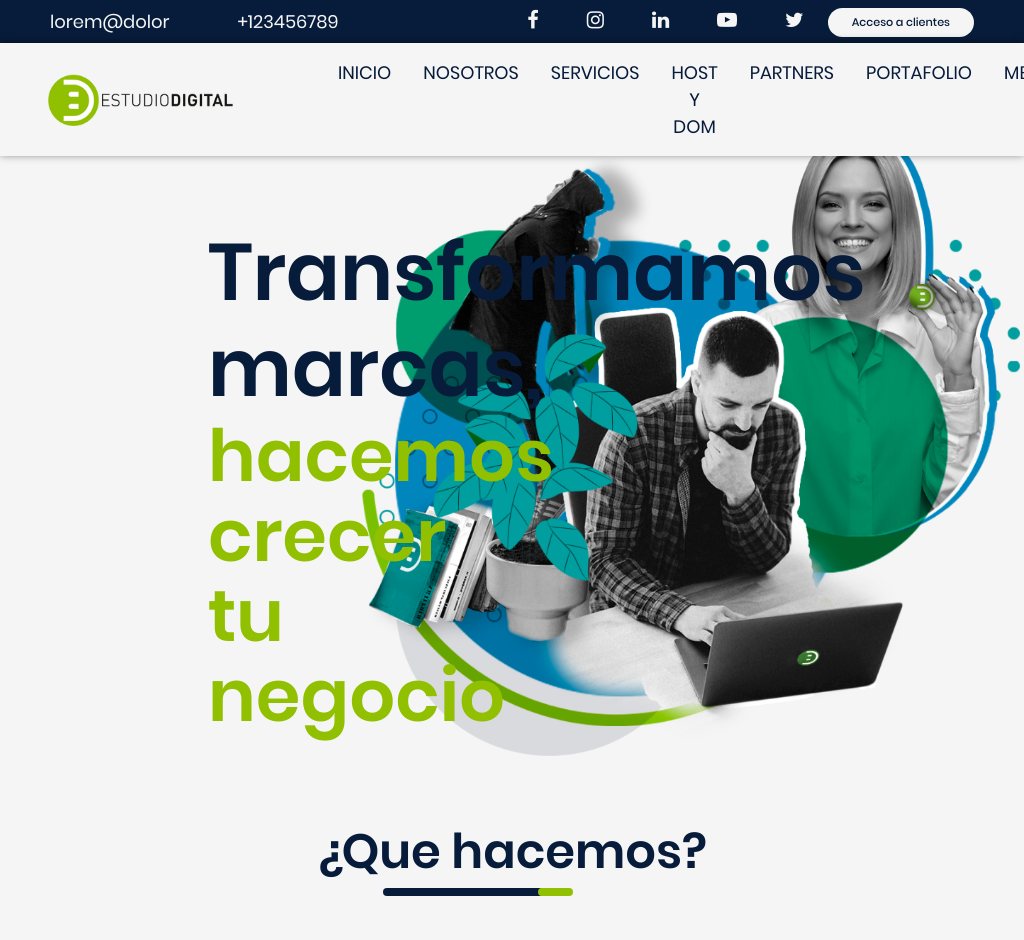
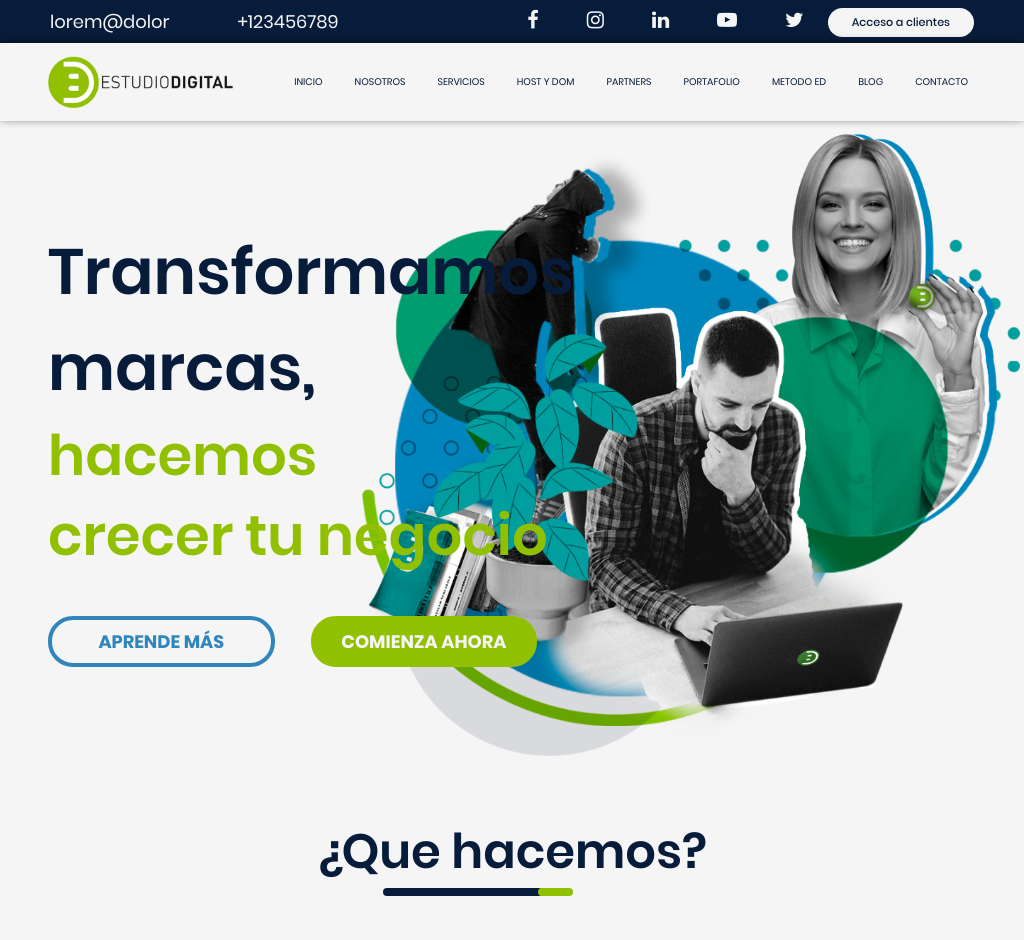
Before and after one commit to Wecan-dev/EstudioDigital-w, a PHP site: page / in a window 1024 px wide. Shown: the top 940 px of the page. Run offline with PHP 8.4, Linux system fonts and the light colour scheme; some libraries are stand-ins or nearby versions; some web fonts are replaced.

Commit message:
little changes

```diff
--- a/assets/css/main.css
+++ b/assets/css/main.css
@@ -599,6 +599,7 @@
 }
 .content-aliados__items{
 	width: 20%;
+	margin: .5rem;
 }
 .content-aliados__items img{
 	width: 100%;
--- a/assets/css/responsive.css
+++ b/assets/css/responsive.css
@@ -35,22 +35,27 @@
 		margin: 0;
 	}
 	.main-banner__text{
-		top: 0;
+		top: 10%;
 		width: 100%;
 		padding: 0 1rem;
 	}
 	.main-banner__title p, .main-banner__title span, .main-banner__title h3{
-		font-size: 2.5rem;
+		font-size: 2rem;
 		font-weight: 900;
-		line-height: 4rem
+		line-height: 2.5rem
 	}
 	.boton-banner{
 		display: flex;
-		flex-direction: column-reverse;
+		padding-top: 3rem;
+	}
+	.main-banner__img--content img{
+		object-position: -44% 50%;
+		object-fit: cover;
 	}
 	.btn-banner{
 		width: 100%;
 		margin: .5rem 0;
+		font-size: .8rem
 	}
 	.subtitle-general{
 		font-size: 2rem;
@@ -63,6 +68,7 @@
 	}
 	.hacemos-content__text{
 		padding: 1rem;
+		font-size: 15px;
 	}
 	.hacemos-content__cards{
 		padding: 0 2rem;
@@ -70,10 +76,16 @@
 	}
 	.card-hacemos__content{
 		width: 100%;
+		flex-direction: column;
+    	text-align: center;
 	}
 	.card-hacemos__img{
 		display: flex;
 		align-items: center;
+		justify-content: center;
+	}
+	.card-hacemos__text--text{
+		font-size: .8rem;
 	}
 	.card-hacemos__text--title{
 		padding: 1rem 0;
@@ -181,6 +193,9 @@
 		left: 0 !important;
 		top: initial !important;
 		right: initial !important;
+	}
+	.item-service img{
+		width: 100px;
 	}
 	.item-service__text{
 		bottom: -1.5rem !important;
@@ -455,29 +470,20 @@
 	.padding-rl{
 		padding: 0 50px;
 	}
-	.navbar-nav{
-		padding-left: 4rem;
+	.content-aliados__items{
+		width: 15%;
+		margin: .5rem;
 	}
-	.main-banner__title{
-		padding: 0 10rem;
+	.btn-banner{
+		width: 40%;
 	}
-	.formacion-logo{
-		top: 10px;
-		right: 411px;
+	.nav-link{
+		font-size: .6rem;
 	}
-	.formacion-item__text{
-		padding: 0 70px;
+	.main-banner__title p{
+		font-size: 4rem;
 	}
-	.stratups-content__text p{
-		padding-right: 1rem;
-	}
-	.logos-content__logos{
-		margin-left: .5rem;
-	}
-	.footer-item__suscribir--input{
-		display: flex;
-	}
-	.footer-item__suscribir--input input{
-		width: 345px;
+	.main-banner__title span, .main-banner__title h3{
+		font-size: 3.5rem;
 	}
 }
```
Also changed, not shown: assets/img/favicon-32x32.png (added).
